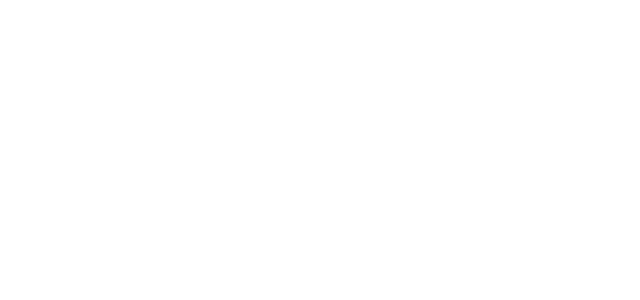
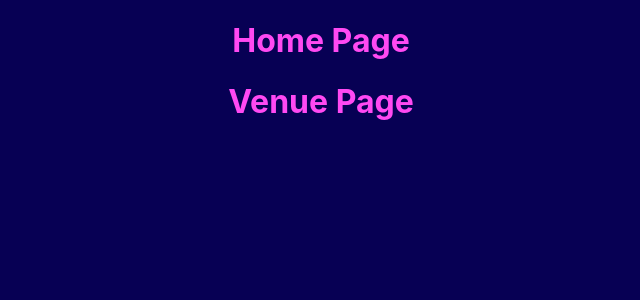
Before and after one commit to acurunner79/beth-andy-wedding-app, a React (Create React App) app: page / in a window 1280 px wide. Shown: the top 300 px of the page, without its empty margins (319-959 px from the left). Built offline with nearby package versions, Linux system fonts and the light colour scheme.

Commit message:
accidentally did this in dev branch! added color theme and created globalstyle component along with venue component

```diff
--- a/package.json
+++ b/package.json
@@ -9,6 +9,7 @@
     "react": "^17.0.2",
     "react-dom": "^17.0.2",
     "react-scripts": "4.0.3",
+    "styled-components": "^5.2.3",
     "web-vitals": "^1.0.1"
   },
   "scripts": {
--- a/src/App.js
+++ b/src/App.js
@@ -1,9 +1,24 @@
 import logo from './logo.svg';
-import './App.css';
+import Venue from'./components/Venue'
+import {createGlobalStyle} from 'styled-components';
+
+const GlobalStlye = createGlobalStyle`
+body {
+  background: #070054;
+  text-align: center;
+}
+
+h1 {
+  color: #ff49f2;
+}
+`
 
 function App() {
   return (
     <div className="App">
+      <GlobalStlye />
+      <h1>Home Page</h1>
+      <Venue />
     </div>
   );
 }
--- /dev/null
+++ b/src/components/Venue.js
@@ -0,0 +1,10 @@
+import React from'react';
+
+
+const Venue = () => {
+    return (
+        <h1>Venue Page</h1>
+    )
+}
+
+export default Venue
```
Also changed, not shown: 2 other files (tests, documents, lock files or other folders).
